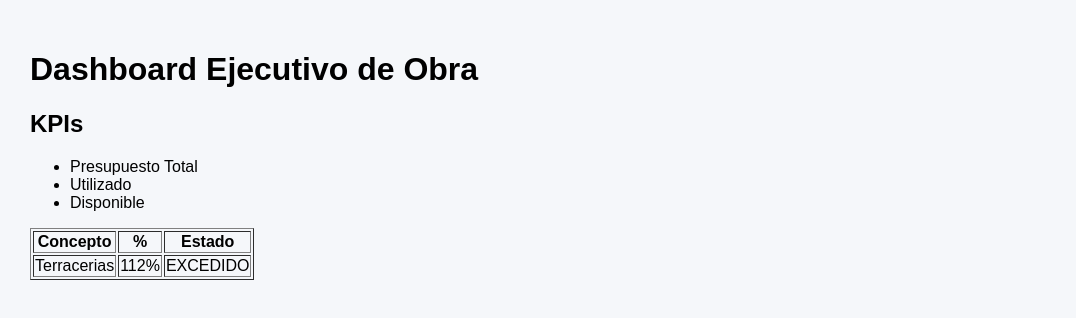
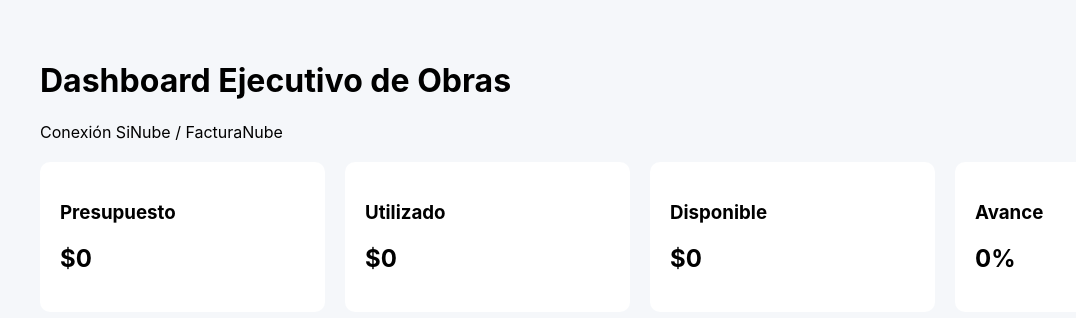
Before and after one commit to rodrigosyonet-commits/obra-dashboard, a Next.js app: page / in a window 1280 px wide. Shown: the top 318 px of the page, without its empty margins (0-1076 px from the left). Built offline with nearby package versions, Linux system fonts and the light colour scheme.

Commit message:
Update page.tsx

```diff
--- a/app/page.tsx
+++ b/app/page.tsx
@@ -1 +1,70 @@
-export default function Page(){return (<main style={{padding:30,fontFamily:'Arial'}}><h1>Dashboard Ejecutivo de Obra</h1><div><h2>KPIs</h2><ul><li>Presupuesto Total</li><li>Utilizado</li><li>Disponible</li></ul></div><table border={1}><thead><tr><th>Concepto</th><th>%</th><th>Estado</th></tr></thead><tbody><tr><td>Terracerias</td><td>112%</td><td>EXCEDIDO</td></tr></tbody></table></main>)}
+export default function Home() {
+  return (
+    <main
+      style={{
+        padding: "40px",
+        maxWidth: "1400px",
+        margin: "0 auto",
+      }}
+    >
+      <h1>Dashboard Ejecutivo de Obras</h1>
+
+      <p>
+        Conexión SiNube / FacturaNube
+      </p>
+
+      <div
+        style={{
+          display: "grid",
+          gridTemplateColumns: "repeat(4, 1fr)",
+          gap: "20px",
+          marginTop: "20px",
+        }}
+      >
+        <div
+          style={{
+            background: "white",
+            padding: "20px",
+            borderRadius: "10px",
+          }}
+        >
+          <h3>Presupuesto</h3>
+          <h2>$0</h2>
+        </div>
+
+        <div
+          style={{
+            background: "white",
+            padding: "20px",
+            borderRadius: "10px",
+          }}
+        >
+          <h3>Utilizado</h3>
+          <h2>$0</h2>
+        </div>
+
+        <div
+          style={{
+            background: "white",
+            padding: "20px",
+            borderRadius: "10px",
+          }}
+        >
+          <h3>Disponible</h3>
+          <h2>$0</h2>
+        </div>
+
+        <div
+          style={{
+            background: "white",
+            padding: "20px",
+            borderRadius: "10px",
+          }}
+        >
+          <h3>Avance</h3>
+          <h2>0%</h2>
+        </div>
+      </div>
+    </main>
+  );
+}
```
